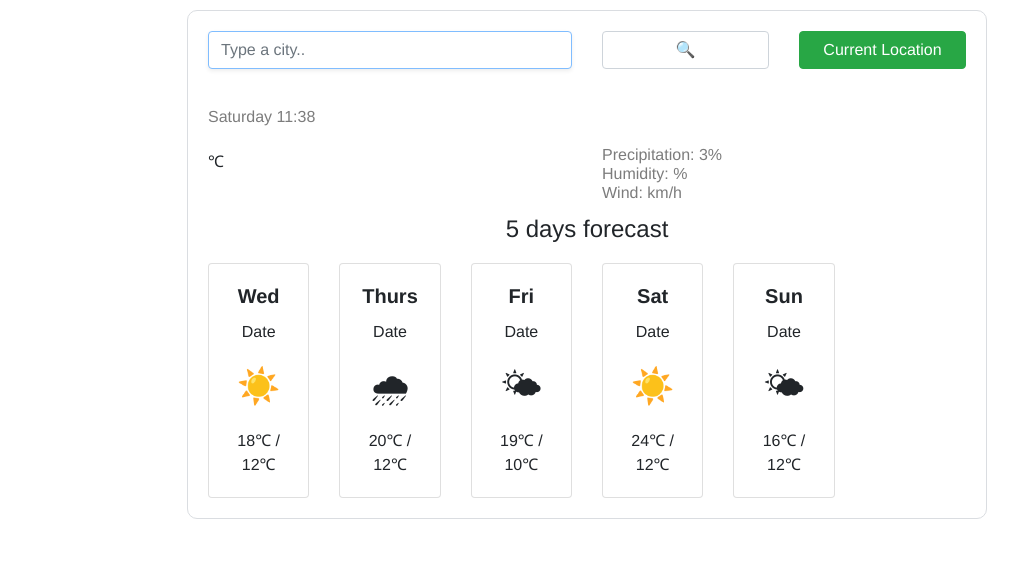
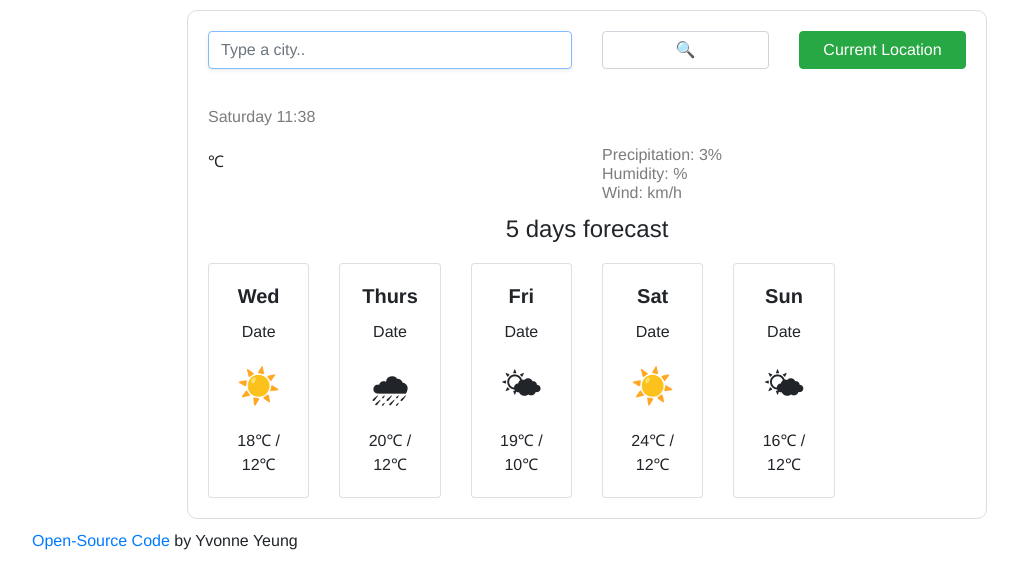
Before and after one commit to yysyeung/shecodes_weather_app, a website built with Parcel: page index.html in a window 1280 px wide. Shown: the whole page, without its empty margins (53-1071 px from the left). Built offline with nearby package versions, Linux system fonts and the light colour scheme; no server answers.

Commit message:
added link to GitHub

```diff
--- a/index.html
+++ b/index.html
@@ -139,6 +139,7 @@
           </div>
         </div>
       </div>
+      <p><a href="https://github.com/yysyeung/shecodes_weather_app">Open-Source Code</a> by Yvonne Yeung</p>
     </div>
     <script src="index.js"></script>
   </body>
```
